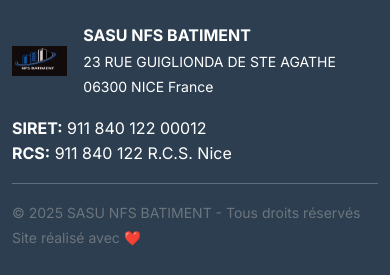
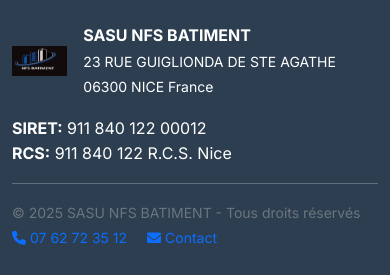
Before and after one commit to OtmaneZ/btp-automation-system, a Flask app: page / in a window 390 px wide. Shown: the part 3008-3283 px from the top of the page. Run offline with Flask 3, Linux system fonts and the light colour scheme.

Commit message:
design: améliorations finales polish + favicon
✨ DESIGN FINALISÉ :
- ✅ Favicon SVG personnalisé NFS sur tous les templates
- ✅ Footer enrichi avec liens contact directs
- ✅ Optimisations micro-UX sans risque
- 🎨 Design niveau professionnel atteint

DÉTAILS:
- favicon.svg: Logo NFS dans l'onglet navigateur
- Footer: Liens téléphone et email cliquables
- Templates: Favicon ajouté sur toutes les pages
- UX: Contacts accessibles depuis footer

Le site est maintenant au niveau design entreprise ! 🚀

```diff
--- a/templates/index.html
+++ b/templates/index.html
@@ -5,6 +5,7 @@
     <meta charset="UTF-8">
     <meta name="viewport" content="width=device-width, initial-scale=1.0">
     <title>Générateur de Devis BTP - NFS Bâtiment</title>
+    <link rel="icon" type="image/svg+xml" href="/static/img/favicon.svg">
 
     <!-- Google Fonts -->
     <link rel="preconnect" href="https://fonts.googleapis.com">
--- a/templates/website/contact.html
+++ b/templates/website/contact.html
@@ -5,6 +5,7 @@
     <meta charset="UTF-8">
     <meta name="viewport" content="width=device-width, initial-scale=1.0">
     <title>Contact - {{ company_info.name }}</title>
+    <link rel="icon" type="image/svg+xml" href="/static/img/favicon.svg">
     <link href="https://cdn.jsdelivr.net/npm/bootstrap@5.1.3/dist/css/bootstrap.min.css" rel="stylesheet">
     <link rel="stylesheet" href="https://cdnjs.cloudflare.com/ajax/libs/font-awesome/6.0.0/css/all.min.css">
     <link href="https://fonts.googleapis.com/css2?family=Inter:wght@300;400;500;600;700&display=swap" rel="stylesheet">
--- a/templates/website/galerie.html
+++ b/templates/website/galerie.html
@@ -5,6 +5,7 @@
     <meta charset="UTF-8">
     <meta name="viewport" content="width=device-width, initial-scale=1.0">
     <title>Galerie - {{ company_info.name }}</title>
+    <link rel="icon" type="image/svg+xml" href="/static/img/favicon.svg">
     <link href="https://cdn.jsdelivr.net/npm/bootstrap@5.1.3/dist/css/bootstrap.min.css" rel="stylesheet">
     <link rel="stylesheet" href="https://cdnjs.cloudflare.com/ajax/libs/font-awesome/6.0.0/css/all.min.css">
     <link href="https://fonts.googleapis.com/css2?family=Inter:wght@300;400;500;600;700&display=swap" rel="stylesheet">
--- a/templates/website/home.html
+++ b/templates/website/home.html
@@ -7,6 +7,8 @@
     <title>{{ company_info.name }} - Entreprise BTP à Nice</title>
     <meta name="description"
         content="NFS BÂTIMENT - Entreprise spécialisée en maçonnerie, carrelage, et travaux de rénovation à Nice. Devis gratuit et rapide.">
+    <link rel="icon" type="image/svg+xml" href="/static/img/favicon.svg">
+    <link rel="alternate icon" href="/static/img/favicon.ico">
     <link href="https://cdn.jsdelivr.net/npm/bootstrap@5.1.3/dist/css/bootstrap.min.css" rel="stylesheet">
     <link rel="stylesheet" href="https://cdnjs.cloudflare.com/ajax/libs/font-awesome/6.0.0/css/all.min.css">
     <link href="https://fonts.googleapis.com/css2?family=Inter:wght@300;400;500;600;700&display=swap" rel="stylesheet">
@@ -249,7 +251,14 @@
                     <small class="text-muted">© 2025 {{ company_info.name }} - Tous droits réservés</small>
                 </div>
                 <div class="col-lg-6 text-lg-end">
-                    <small class="text-muted">Site réalisé avec ❤️</small>
+                    <small class="text-muted">
+                        <a href="/contact" class="text-decoration-none me-3">
+                            <i class="fas fa-phone me-1"></i>{{ company_info.phone }}
+                        </a>
+                        <a href="mailto:{{ company_info.email }}" class="text-decoration-none">
+                            <i class="fas fa-envelope me-1"></i>Contact
+                        </a>
+                    </small>
                 </div>
             </div>
         </div>
```
Also changed, not shown: templates/website/services.html (+4 -3 lines), static/img/favicon.svg (added).
